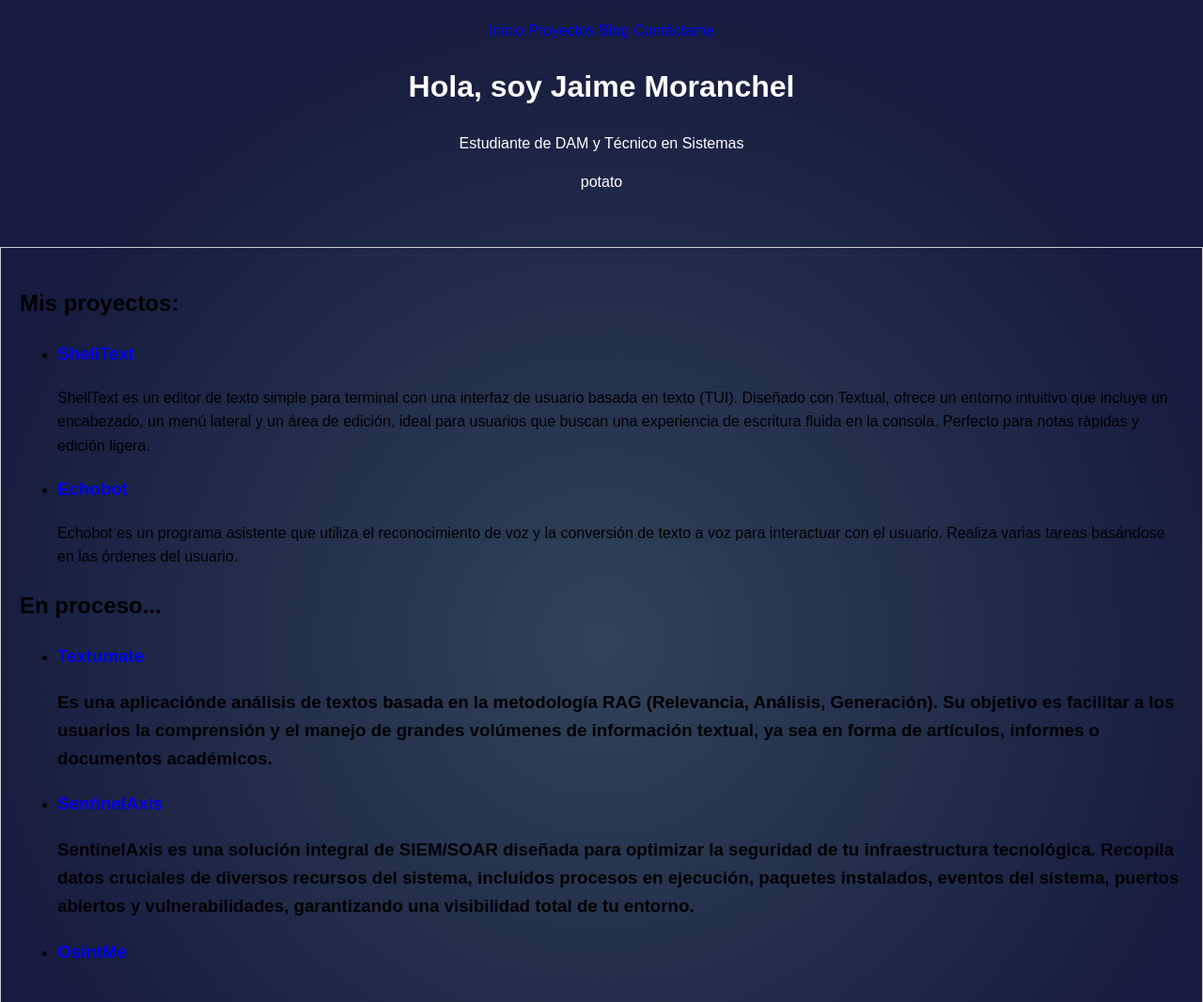
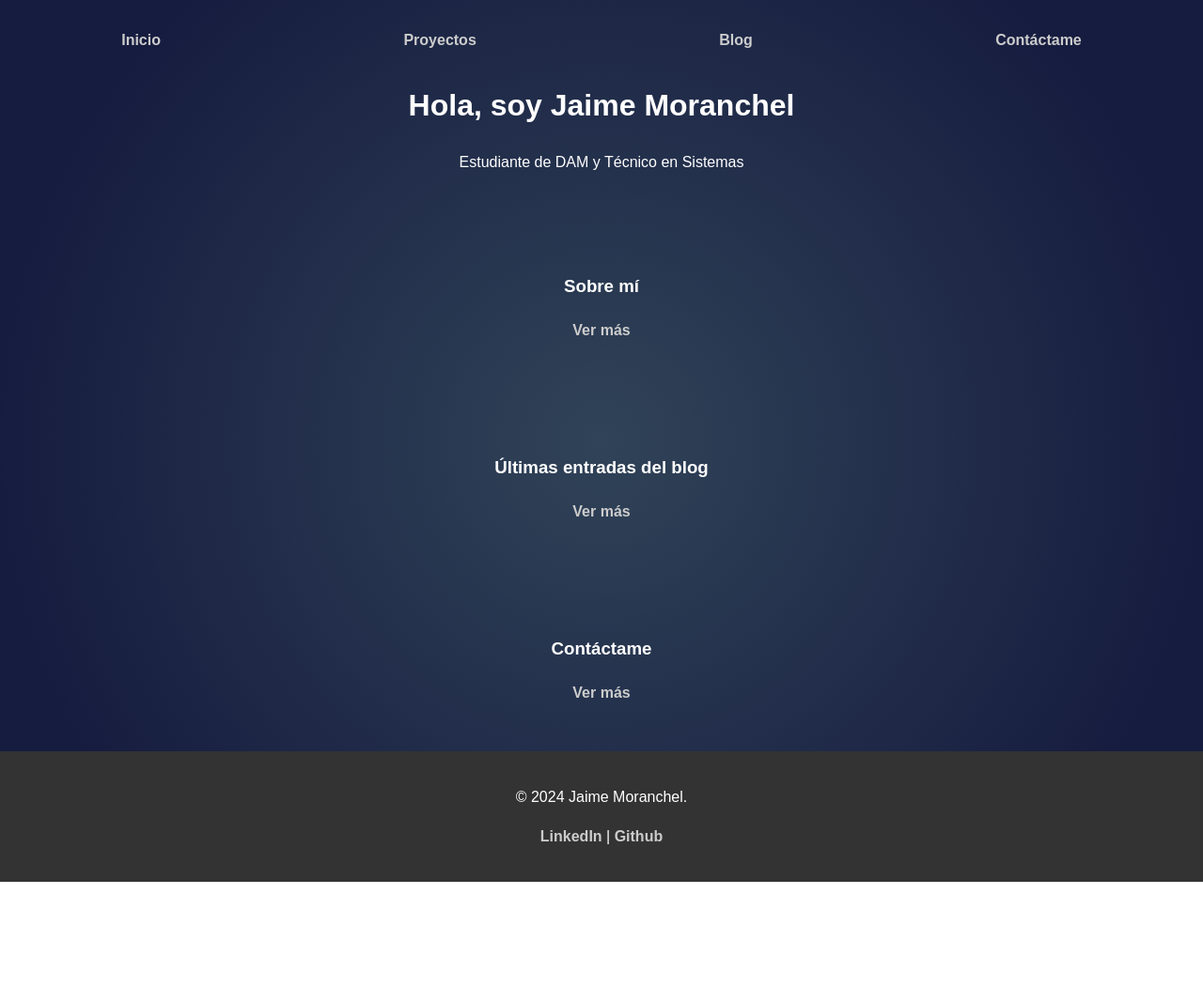
Before and after one commit to Jaime-Moranchel/Jaime-Moranchel, a plain HTML site: page index.html in a window 1280 px wide. Shown: the top 1067 px of the page at 94% size. After the commit the page ends 939 px from the top, so only its background shows below. Drawn offline with Linux system fonts and the light colour scheme.

Commit message:
Basic structure for my portfolio

```diff
--- a/css/styles.css
+++ b/css/styles.css
@@ -5,6 +5,7 @@ body {
     padding: 0;
     background: #304358;
     background: radial-gradient(circle farthest-side at center center, #304358 0%, #161C3F 100%);
+    color: #ccc;
 }
 
 header {
@@ -14,20 +15,14 @@ header {
     text-align: center;
 }
 
-.categorias {
+a {
+    text-decoration: none;
     color: #ccc;
-    align-content: space-around;
+    font-weight: bold;
 }
 
-
 section {
-    padding: 20px;
-    margin: 20px 0;
-    border: 1px solid #ccc;
-}
-
-a {
-    text-decoration: none;
+  border: none;
 }
 
 footer {
@@ -37,6 +32,33 @@ footer {
     color: #fff;
 }
 
-#projects {
+.menu {
+  display: flex;
+  justify-content: space-around;
+  padding: 10px 0;
+}
+
+.menu a {
+  margin: 0 15px;
+  text-decoration: none;
+  color: #ccc;
+  font-weight:bolder;
+}
+
+.menu a:hover {
+  color: #007BFF;
+}
+
+section {
+    text-align: center;
+    padding: 50px 0;
+    color: #fff;
 
 }
+
+.entradas{
+  width: 100px;
+  height: 100px;
+  background-color: red;
+
+}
--- a/index.html
+++ b/index.html
@@ -7,6 +7,41 @@
     <link rel="stylesheet" href="css/styles.css">
 </head>
 
+<body>
+    <header>
+        <div class="menu">
+            <a href="index.html">Inicio</a>
+            <a href="about.html">Proyectos</a>
+            <a href="blog.html">Blog</a>
+            <a href="contact.html">Contáctame</a>
+        </div>
+
+        <h1>Hola, soy Jaime Moranchel</h1>
+        <p>Estudiante de DAM y Técnico en Sistemas</p>
+    </header>
+
+    <main>
+      <section id="about">
+        <h3>Sobre mí</h3>
+        <a href="about.html">Ver más</a>
+      </section>
+      <section id="blog">
+        <h3>Últimas entradas del blog</h3>
+        <a href="blog.html">Ver más</a>
+      </section>
+      <section id="contact">
+        <h3>Contáctame</h3>
+        <a href="contact.html">Ver más</a>
+      </section>
+    </main>
+
+    <footer>
+        <p>&copy; 2024 Jaime Moranchel.</p>
+        <p><a href="https://www.linkedin.com/in/jaime-moranchel-pina-4007392bb/" target="_blank">LinkedIn</a>  |  <a href="https://github.com/Jaime-Moranchel" target="_blank">Github</a></p>
+    </footer>
+</body>
+
+<!--
 <body>
     <header>
         <nav id="categorias">
@@ -69,5 +104,6 @@
         <p><a href="https://www.linkedin.com/in/jaime-moranchel-pina-4007392bb/" target="_blank">LinkedIn</a>|<a href="https://github.com/Jaime-Moranchel">Github</a></p>
     </footer>
 </body>
+-->
 
 </html>
```
